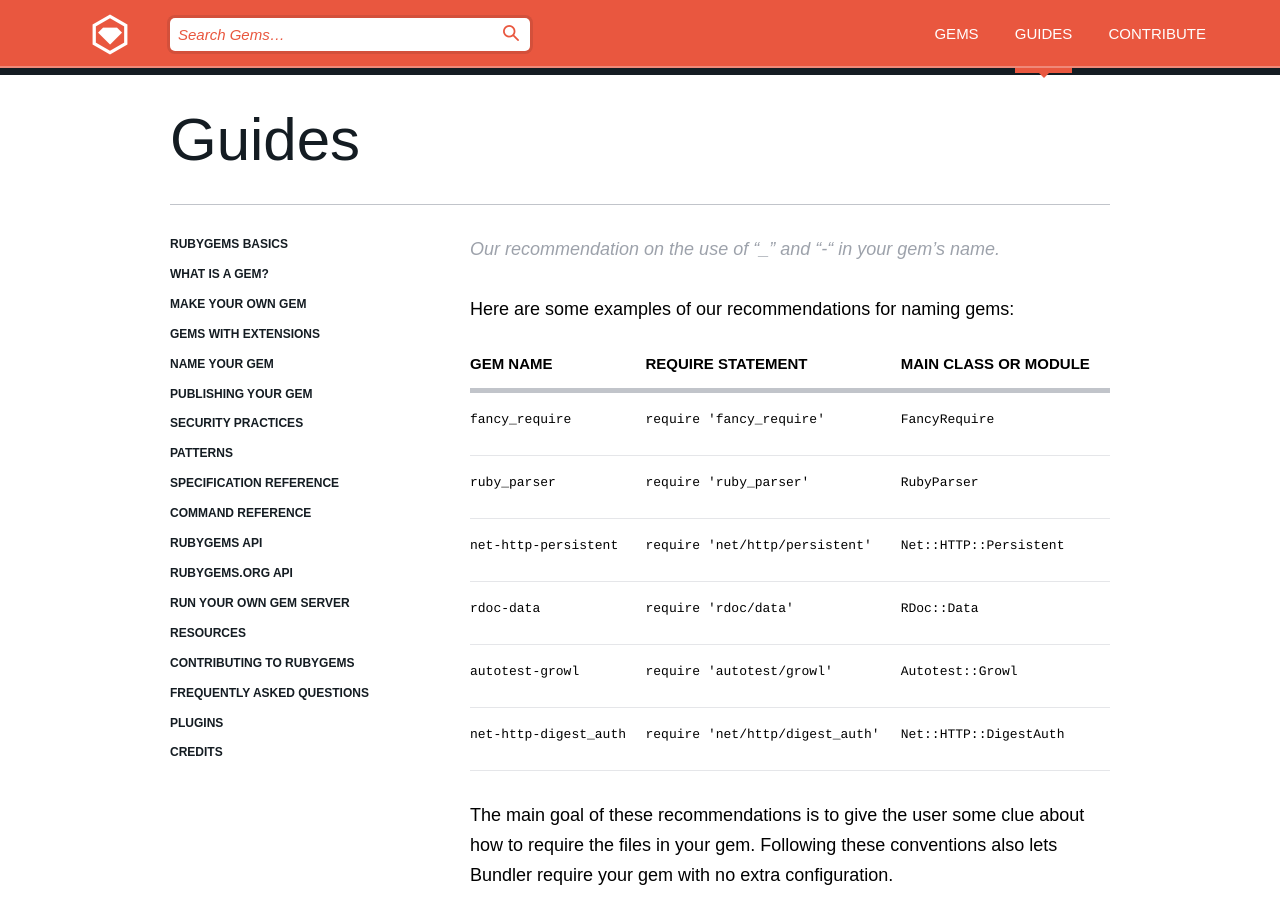
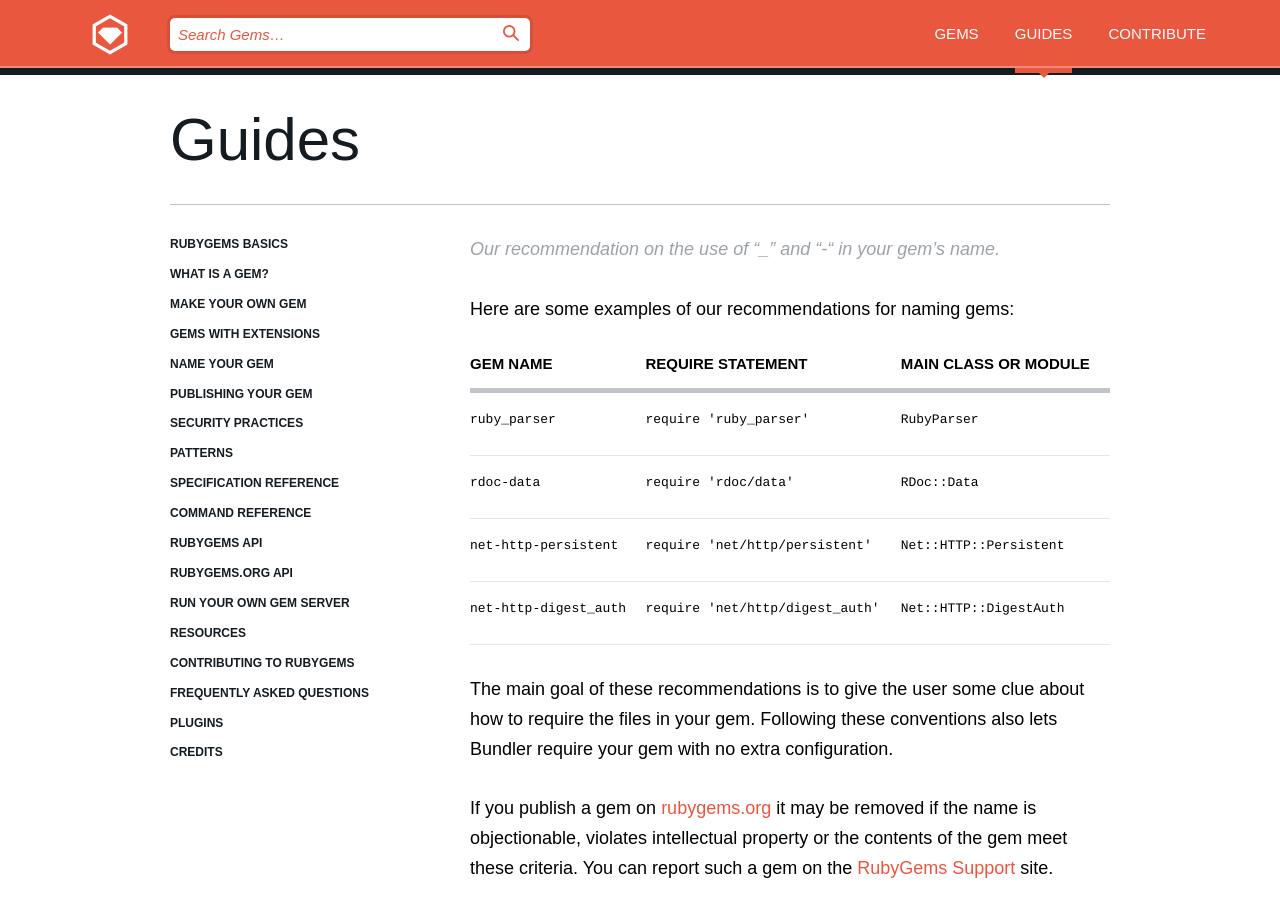
Before and after one commit to radar/guides, a Jekyll site: the page built from name-your-gem.md, in a window 1280 px wide and 900 px high. Built offline with Jekyll 4.4.1, drawn with Linux system fonts in a browser that asks for light colours; nearby versions of some CDN libraries.

Commit message:
simplify and resort name your gem example list

```diff
--- a/name-your-gem.md
+++ b/name-your-gem.md
@@ -12,11 +12,9 @@ Here are some examples of our recommendations for naming gems:
 
 Gem name               | Require statement                | Main class or module
 ---------------------- | -------------------------------- | -----------------------
-`fancy_require`        | `require 'fancy_require'`        | `FancyRequire`
 `ruby_parser`          | `require 'ruby_parser'`          | `RubyParser`
+`rdoc-data`            | `require 'rdoc/data'`            | `RDoc::Data`
 `net-http-persistent`  | `require 'net/http/persistent'`  | `Net::HTTP::Persistent`
-`rdoc-data`            | `require 'rdoc/data'`            | `RDoc::Data`
-`autotest-growl`       | `require 'autotest/growl'`       | `Autotest::Growl`
 `net-http-digest_auth` | `require 'net/http/digest_auth'` | `Net::HTTP::DigestAuth`
 
 The main goal of these recommendations is to give the user some clue about
```
